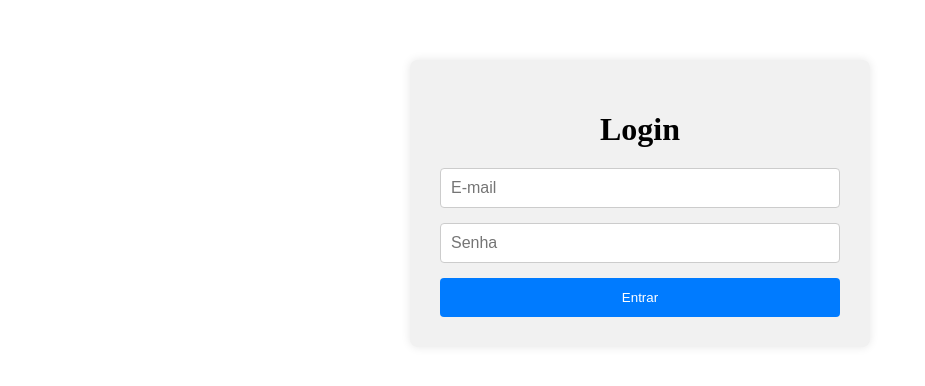
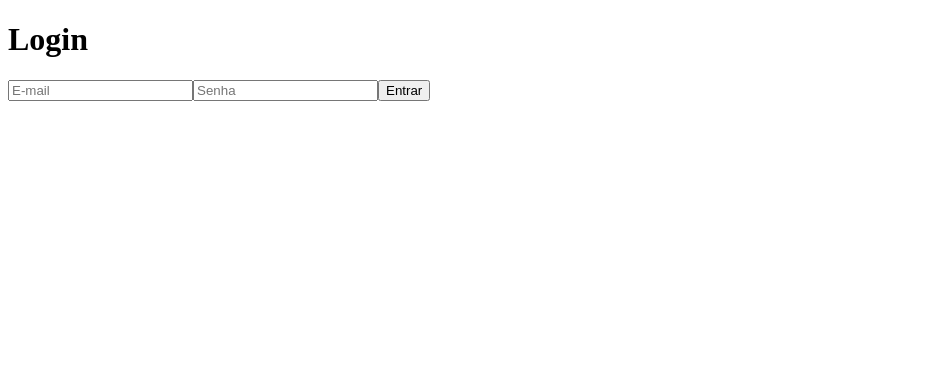
Before and after one commit to ooRecoder/proj2, a React (Create React App) app in the folder frontend/: page /login in a window 1280 px wide. Shown: the top 386 px of the page, without its empty margins (0-925 px from the left). Built offline with nearby package versions, Linux system fonts and the light colour scheme.

Commit message:
Adicionando Tostify

```diff
--- a/frontend/package.json
+++ b/frontend/package.json
@@ -12,6 +12,7 @@
     "react-dom": "^19.1.0",
     "react-router-dom": "^7.7.1",
     "react-scripts": "5.0.1",
+    "react-toastify": "^11.0.5",
     "web-vitals": "^2.1.4"
   },
   "scripts": {
--- a/frontend/src/pages/Login.js
+++ b/frontend/src/pages/Login.js
@@ -1,44 +1,50 @@
 import { useState } from "react";
+import { useNavigate } from "react-router-dom";
+import { toast } from "react-toastify";
 import UserService from "../services/UserServices";
-import { useNavigate } from "react-router-dom"; // Se estiver usando React Router
+import styles from "../styles/login.module.css";
 
 function Login() {
   const [email, setEmail] = useState("");
   const [password, setPassword] = useState("");
-  const [error, setError] = useState("");
-  const navigate = useNavigate(); // Navegação após login
+  const navigate = useNavigate();
 
   const handleSubmit = async (e) => {
     e.preventDefault();
-    setError("");
 
     try {
       const response = await UserService.login({ email, password });
 
       if (response.status === 200) {
-        // O cookie já está no navegador via Set-Cookie
-        navigate("/pagina_inicial"); // Redireciona para a página protegida
+        toast.success("Login realizado com sucesso!", {
+          position: "top-right",
+        });
+        navigate("/pagina_inicial");
       }
     } catch (err) {
       if (err.response?.status === 401) {
-        setError("E-mail ou senha inválidos.");
+        toast.error("E-mail ou senha inválidos.", {
+          position: "top-right",
+        });
       } else {
-        setError("Erro ao realizar login.");
+        toast.error("Erro ao realizar login.", {
+          position: "top-right",
+        });
       }
     }
   };
 
   return (
-    <div style={styles.container}>
-      <h1 style={styles.title}>Login</h1>
-      <form onSubmit={handleSubmit} style={styles.form}>
+    <div className={styles.container}>
+      <h1 className={styles.title}>Login</h1>
+      <form onSubmit={handleSubmit} className={styles.form}>
         <input
           type="email"
           placeholder="E-mail"
           value={email}
           onChange={(e) => setEmail(e.target.value)}
           required
-          style={styles.input}
+          className={styles.input}
         />
         <input
           type="password"
@@ -46,52 +52,12 @@ function Login() {
           value={password}
           onChange={(e) => setPassword(e.target.value)}
           required
-          style={styles.input}
+          className={styles.input}
         />
-        {error && <p style={styles.error}>{error}</p>}
-        <button type="submit" style={styles.button}>Entrar</button>
+        <button type="submit" className={styles.button}>Entrar</button>
       </form>
     </div>
   );
 }
 
-const styles = {
-  container: {
-    maxWidth: "400px",
-    margin: "60px auto",
-    padding: "30px",
-    backgroundColor: "#f1f1f1",
-    borderRadius: "8px",
-    boxShadow: "0 0 10px rgba(0,0,0,0.1)"
-  },
-  title: {
-    textAlign: "center",
-    marginBottom: "20px"
-  },
-  form: {
-    display: "flex",
-    flexDirection: "column",
-    gap: "15px"
-  },
-  input: {
-    padding: "10px",
-    fontSize: "16px",
-    borderRadius: "4px",
-    border: "1px solid #ccc"
-  },
-  button: {
-    padding: "12px",
-    backgroundColor: "#007bff",
-    color: "#fff",
-    border: "none",
-    borderRadius: "4px",
-    cursor: "pointer"
-  },
-  error: {
-    color: "red",
-    textAlign: "center",
-    marginTop: "-10px"
-  }
-};
-
 export default Login;
--- a/frontend/src/routes/index.js
+++ b/frontend/src/routes/index.js
@@ -1,6 +1,8 @@
 import { BrowserRouter, Routes, Route, Navigate } from 'react-router-dom';
 import Login from '../pages/Login';
 import Register from '../pages/Register';
+import { ToastContainer } from "react-toastify";
+import "react-toastify/dist/ReactToastify.css";
 
 function AppRoutes() {
   return (
@@ -9,8 +11,8 @@ function AppRoutes() {
         <Route path="/" element={<Navigate to="/login" />} />
         <Route path="/login" element={<Login />} />
         <Route path="/register" element={<Register />} />
-        {/* outras rotas públicas */}
       </Routes>
+      <ToastContainer />
     </BrowserRouter>
   );
 }
```
Also changed, not shown: frontend/src/components/Layout.js (added, +15 -0 lines), frontend/src/components/ThemeToggle.js (added, +14 -0 lines), frontend/public/manifest.json (deleted), 2 other files (tests, documents, lock files or other folders).
